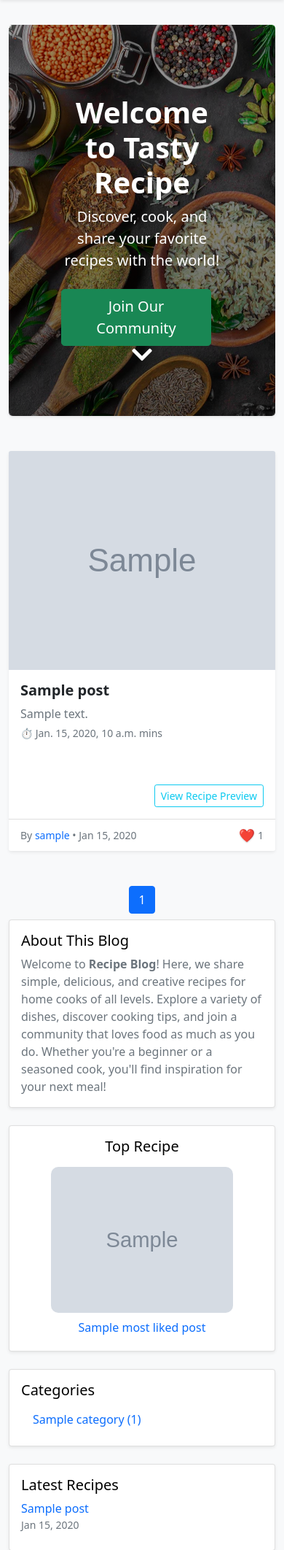
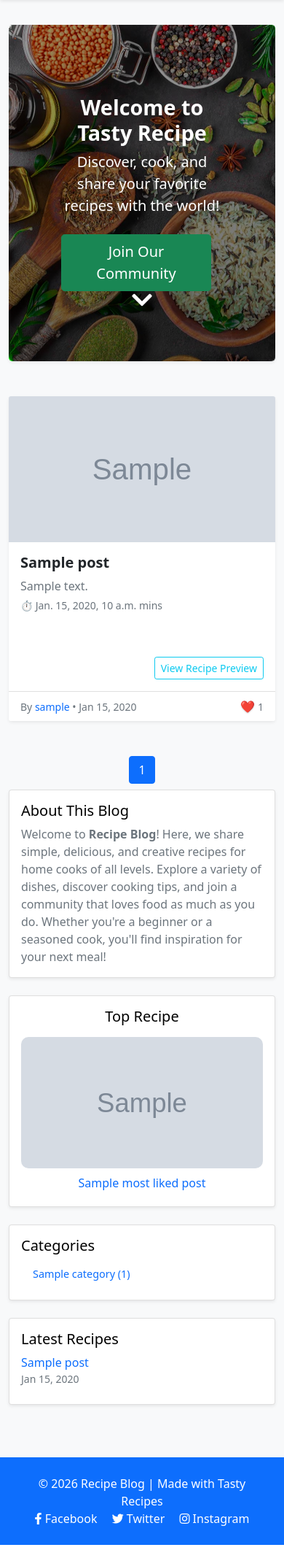
Before and after one commit to DanaDvorcakova/recipe_project, a Django app: template blog/templates/blog/home.html in a window 390 px wide. Shown: the part 66-2190 px from the top of the page at 73% size. Run offline with Django 4.2, Linux system fonts and the light colour scheme; the template is opened without the code that fills it: most values are stand-ins (such as "Sample title", 1, 10 or a date in 2020); grey boxes marked "Sample" are stand-in pictures; some libraries are stand-ins or nearby versions.

Commit message:
css updated

```diff
--- a/blog/static/blog/css/main.css
+++ b/blog/static/blog/css/main.css
@@ -420,10 +420,131 @@ form .btn-outline-info:hover {
     background-color: #f8f9fa; /* same as inline background */
 }
 
-
-
+/* ===================== COMMENTS ===================== */
 .comment-avatar {
     width: 40px;
     height: 40px;
     object-fit: cover;
 }
+
+/* ===================== MEDIA QUERIES ===================== */
+
+/* For screens smaller than 768px (mobile devices) */
+@media (max-width: 767px) {
+    body {
+        margin-top: 2rem;
+    }
+
+    .hero-section h1 {
+        font-size: 1.8rem;
+    }
+
+    .hero-section p {
+        font-size: 1rem;
+    }
+
+    .hero-section .btn-primary {
+        font-size: 1rem;
+        padding: 0.5rem 1rem;
+    }
+
+    .recipe-img {
+        height: 200px; /* Make images smaller on mobile */
+    }
+
+    .card-footer .heart {
+        font-size: 1rem;
+    }
+
+    /* Sidebar adjustments */
+    .sidebar-recipe-img {
+        width: 100%; /* Make images full width on mobile */
+        height: 180px;
+    }
+
+    .list-group-item {
+        font-size: 0.9rem;
+    }
+
+    /* Reduce size of saved items */
+    .saved-img {
+        width: 50px;
+        height: 50px;
+    }
+
+    .saved-title {
+        font-size: 1rem;
+    }
+
+    /* Center buttons and images */
+    .account-img {
+        height: 100px;
+        width: 100px;
+    }
+
+    #backToTopBtn {
+        font-size: 18px;
+        padding: 8px 12px;
+    }
+}
+
+/* For screens between 768px and 1024px (tablets) */
+@media (min-width: 768px) and (max-width: 1024px) {
+    .hero-section h1 {
+        font-size: 2rem;
+    }
+
+    .hero-section p {
+        font-size: 1.1rem;
+    }
+
+    .recipe-img {
+        height: 250px;
+    }
+
+    /* Sidebar adjustments */
+    .sidebar-recipe-img {
+        width: 100%;
+        height: 150px;
+    }
+
+    /* Centered elements for better layout */
+    .saved-img {
+        width: 60px;
+        height: 60px;
+    }
+
+    .saved-title {
+        font-size: 1.1rem;
+    }
+}
+
+/* For screens larger than 1024px (desktops and large tablets) */
+@media (min-width: 1025px) {
+    .hero-section h1 {
+        font-size: 3rem;
+    }
+
+    .hero-section p {
+        font-size: 1.2rem;
+    }
+
+    .recipe-img {
+        height: 300px;
+    }
+
+    /* Sidebar recipe image fixed width */
+    .sidebar-recipe-img {
+        width: 250px;
+        height: 200px;
+    }
+
+    .card-footer .heart {
+        font-size: 1.1rem;
+    }
+
+    #backToTopBtn {
+        font-size: 20px;
+        padding: 10px 15px;
+    }
+}
```
Also changed, not shown: README.md.
